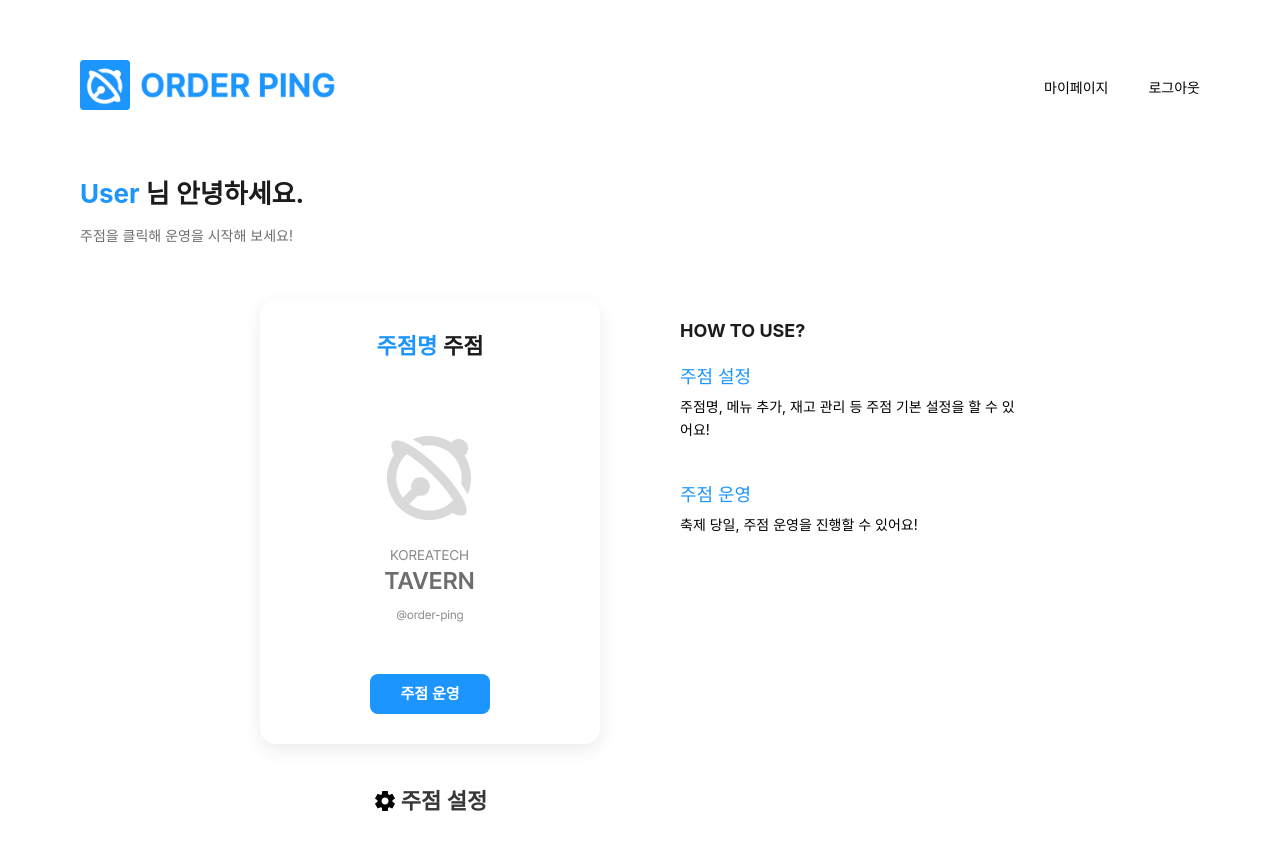
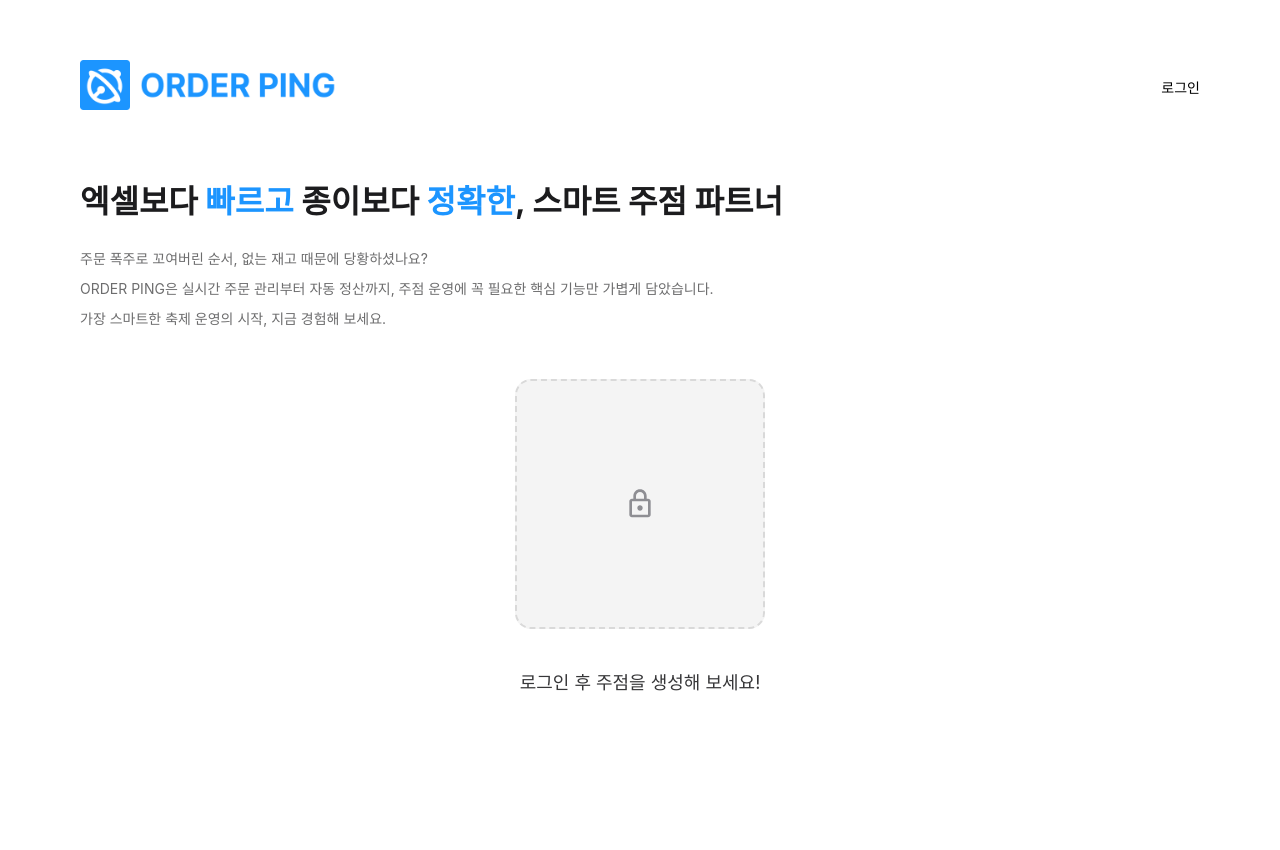
Before and after one commit to JK-Side/OrderPing-FE, a React (Vite) app: page / in a window 1280 px wide. Shown: the top 850 px of the page. After the commit the page ends 818 px from the top, so only its background shows below. Built offline with nearby package versions, Linux system fonts and the light colour scheme; no server answers.

Commit message:
feat: 로그인/로그아웃 추가

```diff
--- a/src/App.tsx
+++ b/src/App.tsx
@@ -1,6 +1,7 @@
 import { Route, Routes } from 'react-router-dom';
 import AppLayout from '@/components/layout';
 import Home from '@/pages/Home';
+import OAuthCallback from '@/pages/OAuthCallback';
 import './App.css';
 
 function App() {
@@ -10,6 +11,8 @@ function App() {
         <Route path="/" element={<Home />} />
         {/* <Route path="/login" element={<Login  />} /> */}
       </Route>
+
+      <Route path="/callback" element={<OAuthCallback />} />
     </Routes>
   );
 }
--- a/src/components/layout/Header/Header.tsx
+++ b/src/components/layout/Header/Header.tsx
@@ -1,9 +1,34 @@
 import { Link } from 'react-router-dom';
+import { postLogout } from '@/api/auth';
 import OrderPingLogo from '@/assets/logo/ORDERPING_LOGO_TEXT.png';
 import styles from './Header.module.scss';
 
+const BASE_URL = import.meta.env.VITE_KAKAO_LOGIN;
+const ACCESS_TOKEN_KEY = 'AUTH_TOKEN_KEY';
+
 export default function Header() {
-  const isLogin = true; // 후에 로그인 확인 훅(ex. useAuth())으로 교체
+  const isLoggedIn = !!localStorage.getItem(ACCESS_TOKEN_KEY);
+
+  const handleKakaoLogin = () => {
+    window.location.href = `${BASE_URL}`;
+  };
+
+  const handleLogout = async () => {
+    const refreshToken = localStorage.getItem('refreshToken');
+
+    try {
+      if (refreshToken) {
+        await postLogout(refreshToken);
+      }
+    } catch (e) {
+      console.error('logout error', e);
+    } finally {
+      localStorage.removeItem(ACCESS_TOKEN_KEY);
+      localStorage.removeItem('refreshToken');
+
+      window.location.href = '/';
+    }
+  };
 
   return (
     <header className={styles.header}>
@@ -12,23 +37,21 @@ export default function Header() {
       </Link>
 
       <nav className={styles.nav}>
-        {isLogin ? (
+        {isLoggedIn ? (
           <>
             <Link to="/mypage" className={styles.navItem}>
               마이페이지
             </Link>
-            <button type="button" className={styles.navItem}>
+            <button type="button" className={styles.navItem} onClick={handleLogout}>
               로그아웃
             </button>
           </>
         ) : (
-          <Link to="/login" className={styles.navItem}>
+          <button type="button" className={styles.navItem} onClick={handleKakaoLogin}>
             로그인
-          </Link>
+          </button>
         )}
       </nav>
     </header>
   );
 }
-
-/* 머하지.. 커밋하고 홈화면 UI 상하차 ㄱ */
--- a/src/pages/Home/index.tsx
+++ b/src/pages/Home/index.tsx
@@ -1,9 +1,8 @@
-import { useState } from 'react';
 import AuthedHome from './components/AuthedHome';
 import GuestHome from './components/GuestHome';
 
 export default function Home() {
-  const [isLogin] = useState(true);
+  const isLoggedIn = !!localStorage.getItem('AUTH_TOKEN_KEY');
 
-  return <>{isLogin ? <AuthedHome /> : <GuestHome />}</>;
+  return <>{isLoggedIn ? <AuthedHome /> : <GuestHome />}</>;
 }
```
